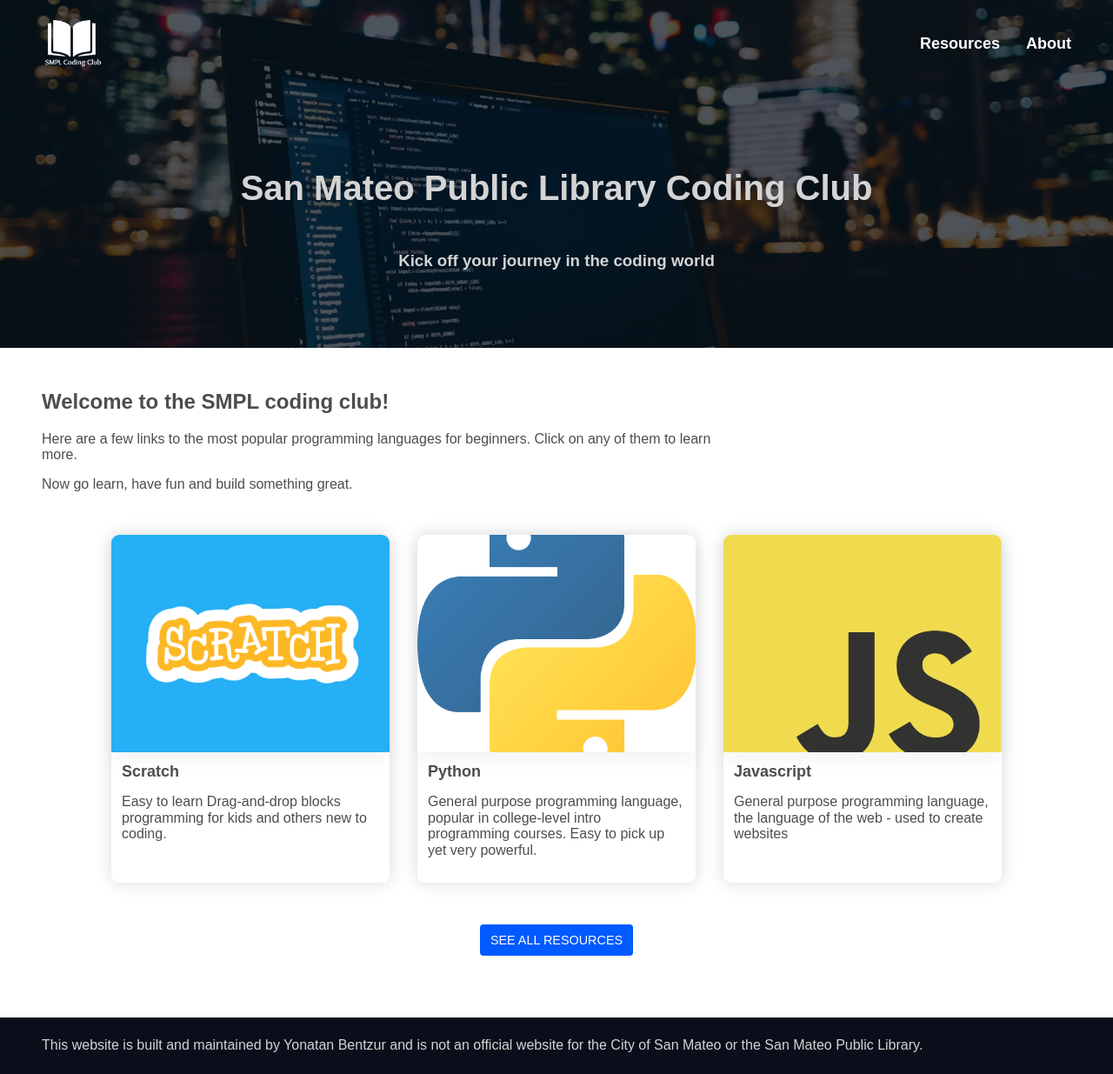
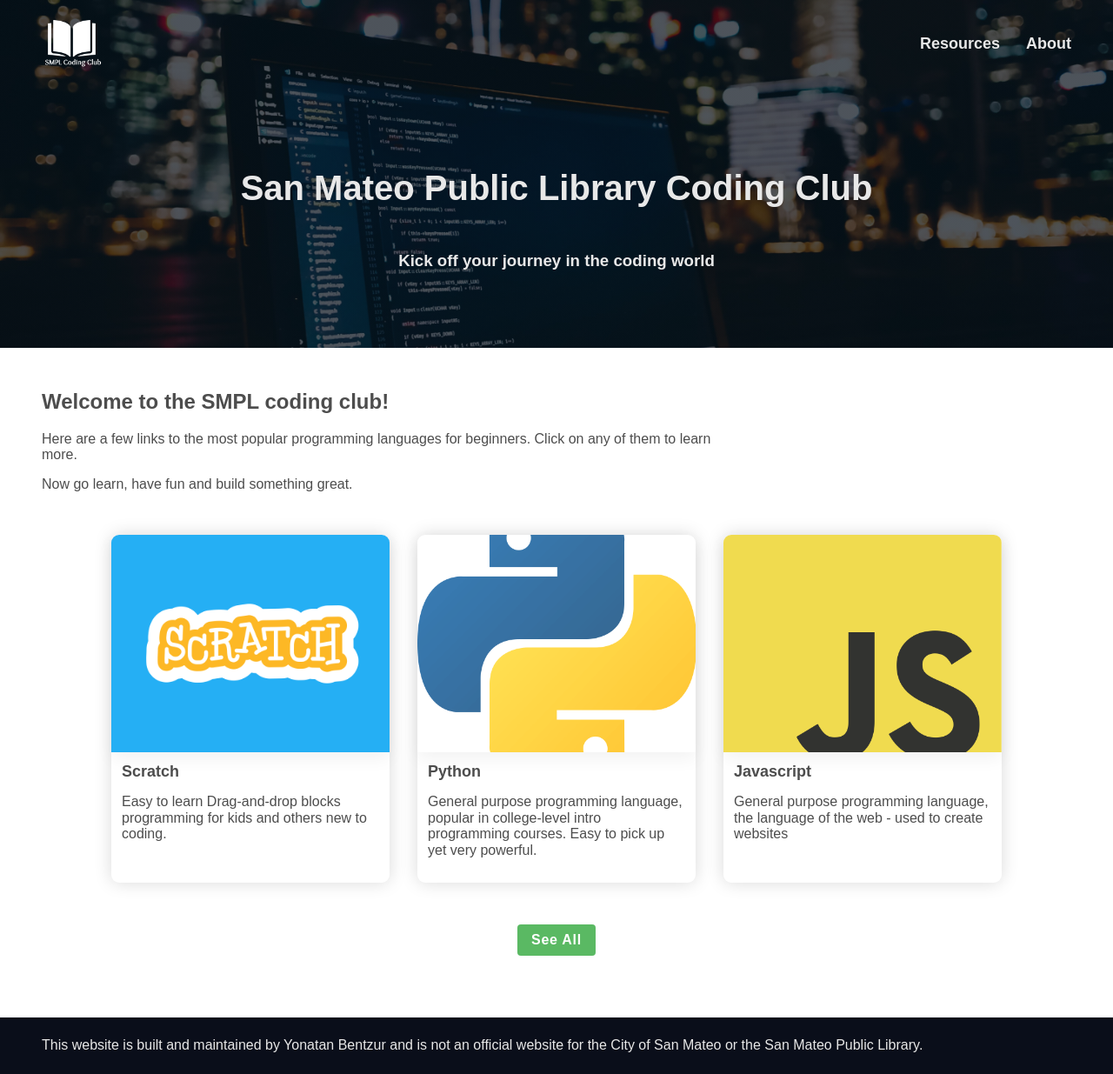
Before and after one commit to ybentz/SMPL-coding-club, a Gatsby site: page / in a window 1280 px wide. Shown: the whole page at 87% size. Built offline with nearby package versions, Linux system fonts and the light colour scheme; Gatsby itself is replaced by a stand-in of ours.

Commit message:
Added default theme

```diff
--- a/src/components/Header.js
+++ b/src/components/Header.js
@@ -38,10 +38,10 @@
 
 const HeaderLink = styled(Link)`
   margin-left: 1.875rem;
-  transition: color 0.15s;
-  color: #ffffff;
+  color: ${({ theme }) => theme.colorPrimary};
+  transition: color ${({ theme }) => theme.linkTransition};
   &:hover {
-    color: #d2d2d2;
+    color: ${({ theme }) => theme.colorPrimaryHover};
   }
 `
 
--- a/src/components/HeroHeader.js
+++ b/src/components/HeroHeader.js
@@ -25,7 +25,7 @@
   flex-direction: column;
   align-items: center;
   width: 100%;
-  max-width: 1280px;
+  max-width: ${({ theme }) => theme.maxContentWidth};
   padding: 0 3rem;
 `
 
@@ -40,7 +40,7 @@
   justify-content: center;
   align-items: center;
   flex-grow: 1;
-  color: #d4d4d4;
+  color: ${({ theme }) => theme.colorPrimary};
 `
 
 export default HeroHeader
--- a/src/components/HeroImage.js
+++ b/src/components/HeroImage.js
@@ -1,7 +1,9 @@
+import { graphql, useStaticQuery } from 'gatsby'
+import BackgroundImage from 'gatsby-background-image'
 import React from 'react'
-import { graphql, useStaticQuery } from 'gatsby'
 import styled from 'styled-components'
-import BackgroundImage from 'gatsby-background-image'
+
+import theme from '../styles/theme'
 
 const BackgroundImageStyled = styled(BackgroundImage)`
   height: 400px;
@@ -21,7 +23,7 @@
   `)
 
   const imageData = data.desktop.childImageSharp.fluid
-  const overlayColor = `rgba(4,14,24, 0.7)`
+  const overlayColor = `rgba(4, 14, 24, 0.7)`
   const backgroundFluidImageStack = [
     `linear-gradient(${overlayColor}, ${overlayColor})`,
     imageData,
@@ -30,7 +32,7 @@
     <BackgroundImageStyled
       Tag="section"
       fluid={backgroundFluidImageStack}
-      backgroundColor={`#040e18`}
+      backgroundColor={theme.backgroundPrimary}
       className={className}
       style={{
         backgroundSize: 'cover',
--- a/src/components/Person.js
+++ b/src/components/Person.js
@@ -31,7 +31,7 @@
   margin-right: 1.5rem;
   flex-shrink: 0;
   border-radius: 50%;
-  border: 1px solid #d4d4d4;
+  border: 1px solid ${({ theme }) => theme.colorPrimary};
   box-shadow: 0 0 1.25rem 0 rgba(0, 0, 0, 0.25);
 `
 
--- a/src/components/layout.css
+++ b/src/components/layout.css
@@ -1,6 +1,7 @@
 html {
   font-size: 16px;
   font-family: sans-serif;
+  /* TODO - move to global style and get color from theme */
   color: #4d4d4d;
   -ms-text-size-adjust: 100%;
   -webkit-text-size-adjust: 100%;
--- a/src/components/layout.js
+++ b/src/components/layout.js
@@ -1,13 +1,15 @@
 import 'normalize.css/normalize.css'
 import PropTypes from 'prop-types'
 import React from 'react'
-import styled from 'styled-components'
+import styled, { ThemeProvider } from 'styled-components'
 
 import HeroHeader from '../components/HeroHeader'
 import { HeroTitle, HeroSubTitle } from '../styles/HeroHeader'
+import theme from '../styles/theme'
 import './layout.css'
 
 const Layout = ({ children, headerTitle, headerSubTitle }) => (
+  <ThemeProvider theme={theme}>
     <>
       <HeroHeader>
         <HeroTitle>{headerTitle}</HeroTitle>
@@ -24,21 +26,21 @@
         </FooterContent>
       </Footer>
     </>
+  </ThemeProvider>
 )
 
-const contentWidth = '1280px'
 const contentPaddingHorizontal = '3rem'
 const contentPaddingVertical = '1.45rem'
 
 const SiteContent = styled.div`
   margin: 0 auto;
-  max-width: ${contentWidth};
+  max-width: ${theme.maxContentWidth};
   padding: 0 ${contentPaddingHorizontal} ${contentPaddingVertical};
 `
 
 const Footer = styled.footer`
-  background: #0a0e1a;
-  color: #d4d4d4;
+  background: ${theme.backgroundPrimary};
+  color: ${theme.colorPrimary};
 `
 
 const FooterContent = styled(SiteContent)`
--- a/src/pages/index.js
+++ b/src/pages/index.js
@@ -25,7 +25,7 @@
       <ResourceCardList filter={popularResourceFilter} />
     </PageSection>
     <PageSectionCentered>
-      <LinkButton to="/resources">See all resources</LinkButton>
+      <LinkButton to="/resources">See all</LinkButton>
     </PageSectionCentered>
   </Layout>
 )
--- a/src/styles/Card.js
+++ b/src/styles/Card.js
@@ -8,7 +8,6 @@
   padding: ${cardPadding};
   border-radius: ${cardBorderRadius};
   box-shadow: 0 0 1.25rem 0 rgba(0, 0, 0, 0.15);
-  color: #4d4d4d;
 `
 
 export const CardWithImage = styled(Card)`
--- a/src/styles/Link.js
+++ b/src/styles/Link.js
@@ -2,21 +2,21 @@
 import { darken } from 'polished'
 import { Link } from 'gatsby'
 
-// TODO - move colors to theme
-const buttonBackgroundColor = '#005aff'
+import theme from '../styles/theme'
 
 export const LinkButton = styled(Link)`
   display: inline-block;
   height: 2rem;
   line-height: 2rem;
-  font-size: 0.9rem;
-  padding: 0.125rem 0.75rem;
-  background-color: ${buttonBackgroundColor};
+  font-weight: 600;
+  letter-spacing: 0.75px;
+  padding: 0.125rem 1rem;
+  background-color: ${theme.colorAccent};
   color: white;
   border-radius: 0.25rem;
-  text-transform: uppercase;
+  text-transform: capitalize;
   transition: background-color 0.15s;
   &:hover {
-    background-color: ${darken(0.05, buttonBackgroundColor)};
+    background-color: ${darken(0.05, theme.colorAccent)};
   }
 `
--- /dev/null
+++ b/src/styles/theme.js
@@ -0,0 +1,17 @@
+import { darken, lighten } from 'polished'
+
+const defaultTheme = {
+  maxContentWidth: '1280px',
+  backgroundPrimary: '#0a0e1a',
+  colorPrimary: '#e8e8e8',
+  colorSecondary: '#4d4d4d',
+  colorAccent: '#5ab963',
+  linkTransition: '0.2s',
+}
+
+const defaultThemeDeps = {
+  colorPrimaryHover: lighten(0.1, defaultTheme.colorPrimary),
+  colorSecondaryHover: darken(0.2, defaultTheme.colorSecondary),
+}
+
+export default { ...defaultTheme, ...defaultThemeDeps }
```
Also changed, not shown: src/templates/resource-page.js (+4 -9 lines). Lines whose indentation alone changed are shown as unchanged.
